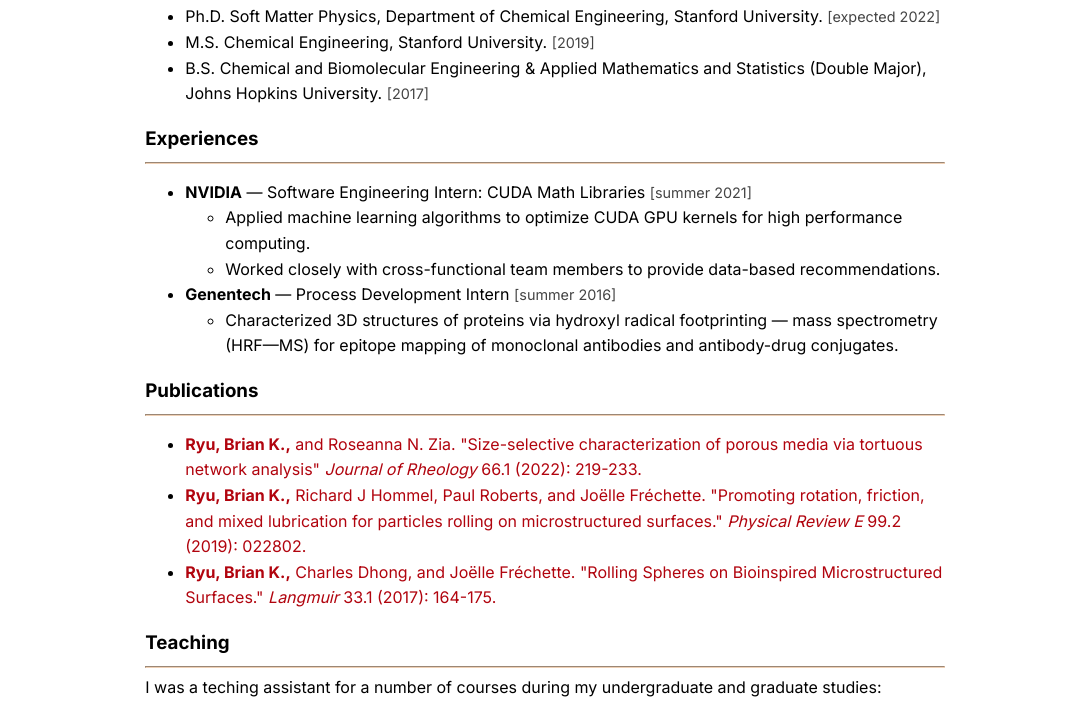
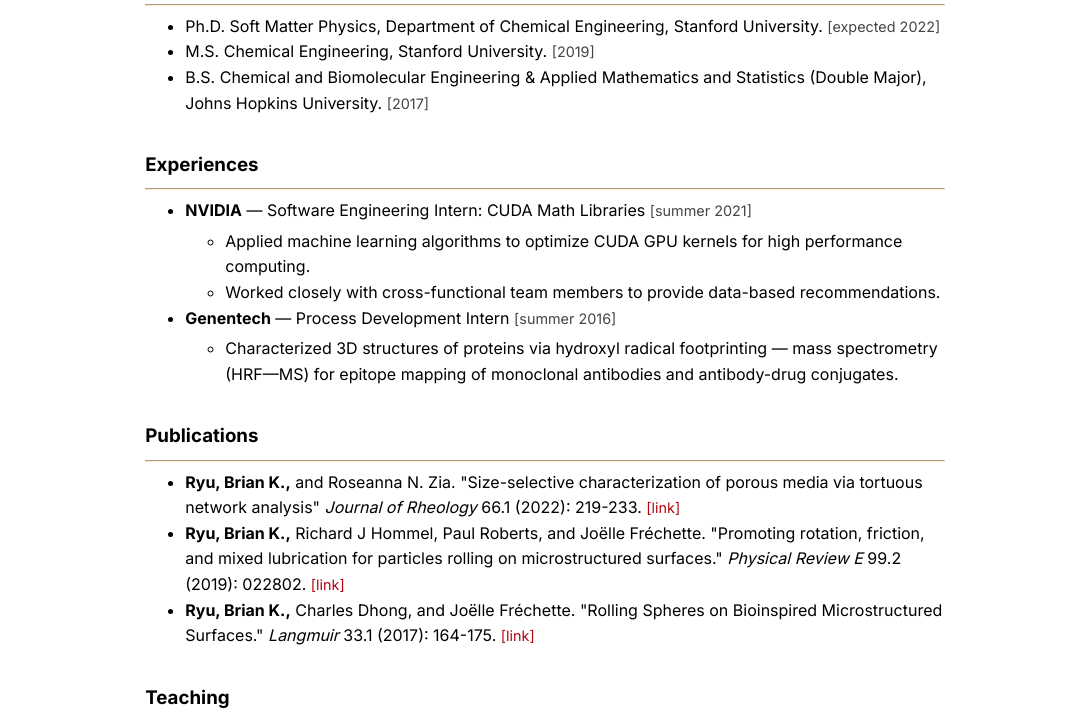
Before and after one commit to bkryu/bkryu.github.io, a plain HTML site: page index.html in a window 1280 px wide. Shown: the part 392-1109 px from the top of the page, 213-1280 px from the left. Drawn offline with Linux system fonts and the light colour scheme.

Commit message:
Modifying webpage

```diff
--- a/bkryu_style.css
+++ b/bkryu_style.css
@@ -27,6 +27,11 @@ h1 a {
     /*font-size: 0.9em;*/
     font-weight: 700;
 
+}
+
+li a {
+    font-size: 0.9em;
+    /*font-weight: 700;*/
 }
 
 #my-email {
@@ -96,17 +101,29 @@ div {
     text-align: left;
 }
 
+.content-item {
+    margin-bottom: 36px;
+}
+
 ul {
+    margin-top:  5px;
     line-height: 1.6;
 }
 hr {
-    border-color: #EFD0B5;
+    border-color: #FFEBD0;
 }
 h2 {
     margin-bottom: 10px;
 }
 h3 {
     margin-bottom: 10px;
+}
+
+
+
+.content-content h4 {
+    margin-top: 10px;
+    margin-bottom: 0;
 }
 .content-content {
     font-size: 1em;
--- a/index.html
+++ b/index.html
@@ -90,9 +90,9 @@
                 <hr>
                 <div class="content-content">
                     <ul>
-                        <li><a href="https://sor.scitation.org/doi/abs/10.1122/8.0000359"><strong>Ryu, Brian K.,</strong> and Roseanna N. Zia. "Size-selective characterization of porous media via tortuous network analysis" <em>Journal of Rheology</em> 66.1 (2022): 219-233.</a></li>
-                        <li><a href="https://journals.aps.org/pre/abstract/10.1103/PhysRevE.99.022802"><strong>Ryu, Brian K.,</strong>  Richard J Hommel, Paul Roberts, and Joëlle Fréchette. "Promoting rotation, friction, and mixed lubrication for particles rolling on microstructured surfaces." <em>Physical Review E</em> 99.2 (2019): 022802.</a></li>
-		                <li><a href="https://pubs.acs.org/doi/abs/10.1021/acs.langmuir.6b04153"><strong>Ryu, Brian K.,</strong> Charles Dhong, and Joëlle Fréchette. "Rolling Spheres on Bioinspired Microstructured Surfaces." <em>Langmuir</em> 33.1 (2017): 164-175. </a></li>
+                        <li><strong>Ryu, Brian K.,</strong> and Roseanna N. Zia. "Size-selective characterization of porous media via tortuous network analysis" <em>Journal of Rheology</em> 66.1 (2022): 219-233. <a href="https://sor.scitation.org/doi/abs/10.1122/8.0000359">[link]</a></li>
+                        <li><strong>Ryu, Brian K.,</strong>  Richard J Hommel, Paul Roberts, and Joëlle Fréchette. "Promoting rotation, friction, and mixed lubrication for particles rolling on microstructured surfaces." <em>Physical Review E</em> 99.2 (2019): 022802. <a href="https://journals.aps.org/pre/abstract/10.1103/PhysRevE.99.022802">[link]</a></li>
+		                <li><strong>Ryu, Brian K.,</strong> Charles Dhong, and Joëlle Fréchette. "Rolling Spheres on Bioinspired Microstructured Surfaces." <em>Langmuir</em> 33.1 (2017): 164-175.  <a href="https://pubs.acs.org/doi/abs/10.1021/acs.langmuir.6b04153">[link]</a></li>
                     </ul>
                 </div>
             </div>
```
